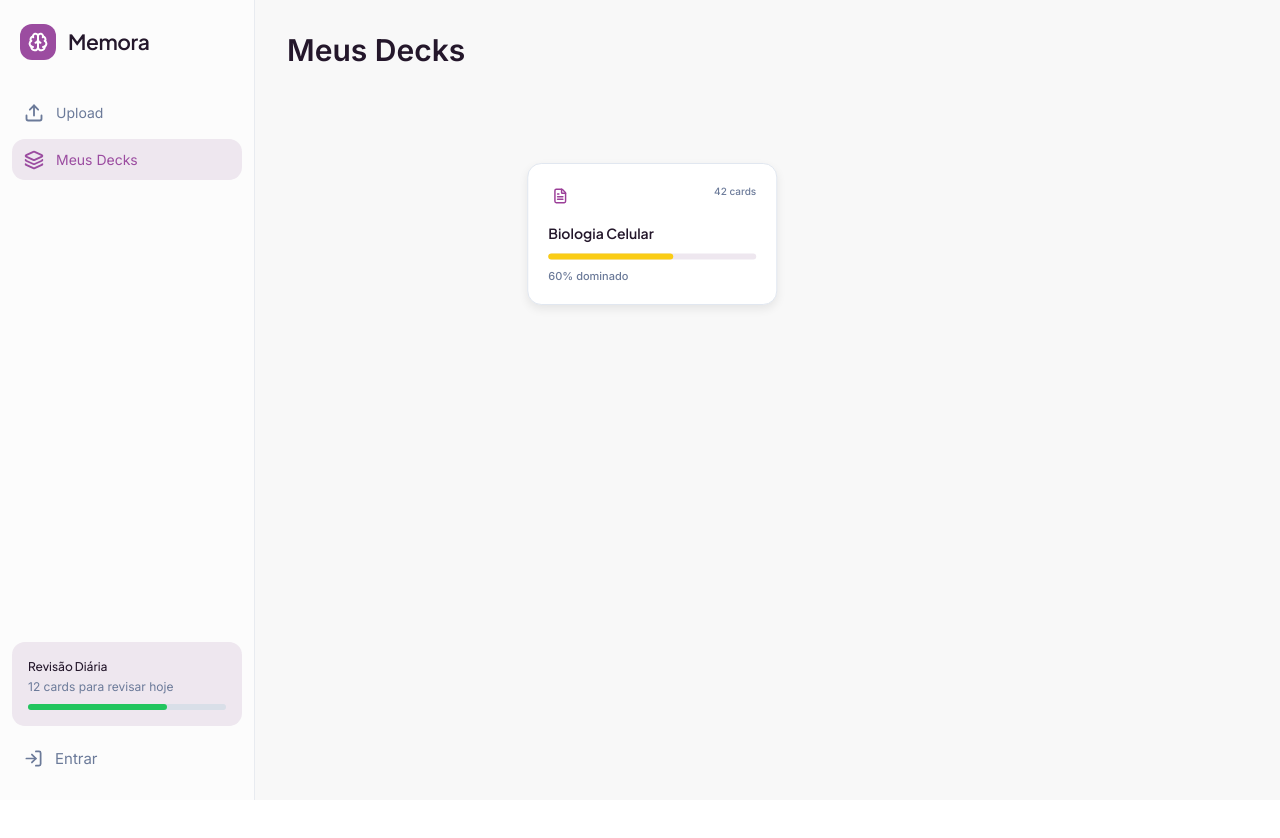
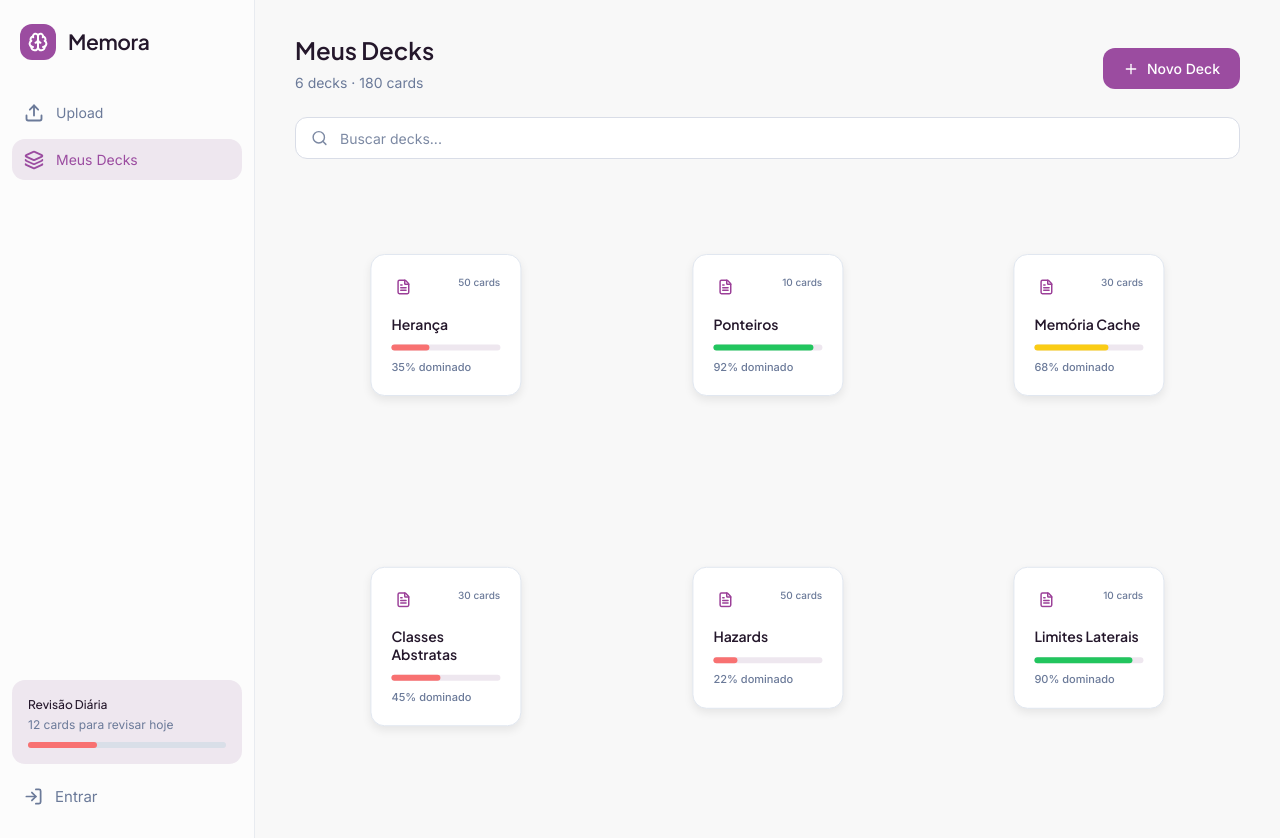
Before and after one commit to sofiaavallone/MEMORA, a React (Vite) app in the folder client/: page /decks in a window 1280 px wide. Before the commit the page ends 800 px from the top, so only its background shows below. Built offline with nearby package versions, Linux system fonts and the light colour scheme.

Commit message:
feat: implementar tela de Meus Decks

```diff
--- a/client/src/app/decksPage.tsx
+++ b/client/src/app/decksPage.tsx
@@ -1,34 +1,129 @@
-import { useState } from "react";
+import { useState, useMemo } from "react";
+import { useNavigate } from "react-router-dom";
+import { Plus, Search } from "lucide-react";
 import { DeckCard } from "../components/deckCard";
 import { SideBar } from "../components/sideBar";
 import { LoginModal } from "../components/loginModal";
 import { RegisterModal } from "../components/registerModal";
 
+type Deck = {
+  title: string;
+  cardsCount: number;
+  masteredPercentage: number;
+};
+
 export function DecksPage() {
+  const navigate = useNavigate();
+
+  const [search, setSearch] = useState("");
   const [isLoginModalOpen, setIsLoginModalOpen] = useState(false);
   const [isRegisterModalOpen, setIsRegisterModalOpen] = useState(false);
+
+  const decks: Deck[] = [
+    {
+      title: "Herança",
+      cardsCount: 50,
+      masteredPercentage: 35,
+    },
+    {
+      title: "Ponteiros",
+      cardsCount: 10,
+      masteredPercentage: 92,
+    },
+    {
+      title: "Memória Cache",
+      cardsCount: 30,
+      masteredPercentage: 68,
+    },
+    {
+      title: "Classes Abstratas",
+      cardsCount: 30,
+      masteredPercentage: 45,
+    },
+    {
+      title: "Hazards",
+      cardsCount: 50,
+      masteredPercentage: 22,
+    },
+    {
+      title: "Limites Laterais",
+      cardsCount: 10,
+      masteredPercentage: 90,
+    },
+  ];
+
+  const filteredDecks = useMemo(() => {
+    return decks.filter((deck) =>
+      deck.title.toLowerCase().includes(search.toLowerCase().trim())
+    );
+  }, [search]);
+
+  const totalDecks = filteredDecks.length;
+
+  const totalCards = filteredDecks.reduce((acc, deck) => {
+    return acc + deck.cardsCount;
+  }, 0);
 
   return (
     <div className="min-h-screen bg-[#f8f8f8]">
       <div className="flex">
         <SideBar
           reviewCardsCount={12}
-          reviewProgressPercentage={70}
+          reviewProgressPercentage={35}
           activeItem="decks"
           onLoginClick={() => setIsLoginModalOpen(true)}
         />
 
-        <main className="flex-1 p-8">
-          <h1 className="mb-6 text-3xl font-semibold text-[#24172b]">
-            Meus Decks
-          </h1>
+        <main className="flex-1 px-10 py-8">
+          <section className="mx-auto w-full max-w-[950px]">
+            <div className="flex items-start justify-between">
+                <div>
+                  <h1 className="font-heading text-[24px] font-semibold text-[#24172b]">
+                    Meus Decks
+                  </h1>
 
-          <DeckCard
-            title="Biologia Celular"
-            cardsCount={42}
-            masteredPercentage={60}
-            onClick={() => console.log("Deck clicado")}
-          />
+                  <p className="mt-1 text-[14px] text-[#6b7a99]">
+                    {totalDecks} decks · {totalCards} cards
+                  </p>
+                </div>
+
+              <button
+                type="button"
+                onClick={() => navigate("/")}
+                className="flex items-center gap-2 mt-4 rounded-[12px] bg-[#9b4ca0] px-5 py-2.5 text-[14px] font-medium text-white transition-colors duration-200 hover:bg-[#b15bb4]"
+              >
+                <Plus size={16} />
+                Novo Deck
+              </button>
+            </div>
+
+            <div className="relative mt-6">
+              <Search
+                size={17}
+                className="absolute left-4 top-1/2 -translate-y-1/2 text-[#7c89a3]"
+              />
+
+              <input
+                type="text"
+                value={search}
+                onChange={(event) => setSearch(event.target.value)}
+                placeholder="Buscar decks..."
+                className="h-[42px] w-full rounded-[12px] border border-[#d9dde7] bg-white pl-11 pr-4 text-[14px] text-[#24172b] outline-none placeholder:text-[#7c89a3] focus:ring-2 focus:ring-[#9b4ca0]/20 focus:ring-offset-0.5"
+              />
+            </div>
+
+            <div className="mt-6 grid grid-cols-3 gap-5">
+              {filteredDecks.map((deck) => (
+                <DeckCard
+                  key={deck.title}
+                  title={deck.title}
+                  cardsCount={deck.cardsCount}
+                  masteredPercentage={deck.masteredPercentage}
+                  onClick={() => console.log("Deck clicado")}
+                />
+              ))}
+            </div>
+          </section>
         </main>
       </div>
 
```
